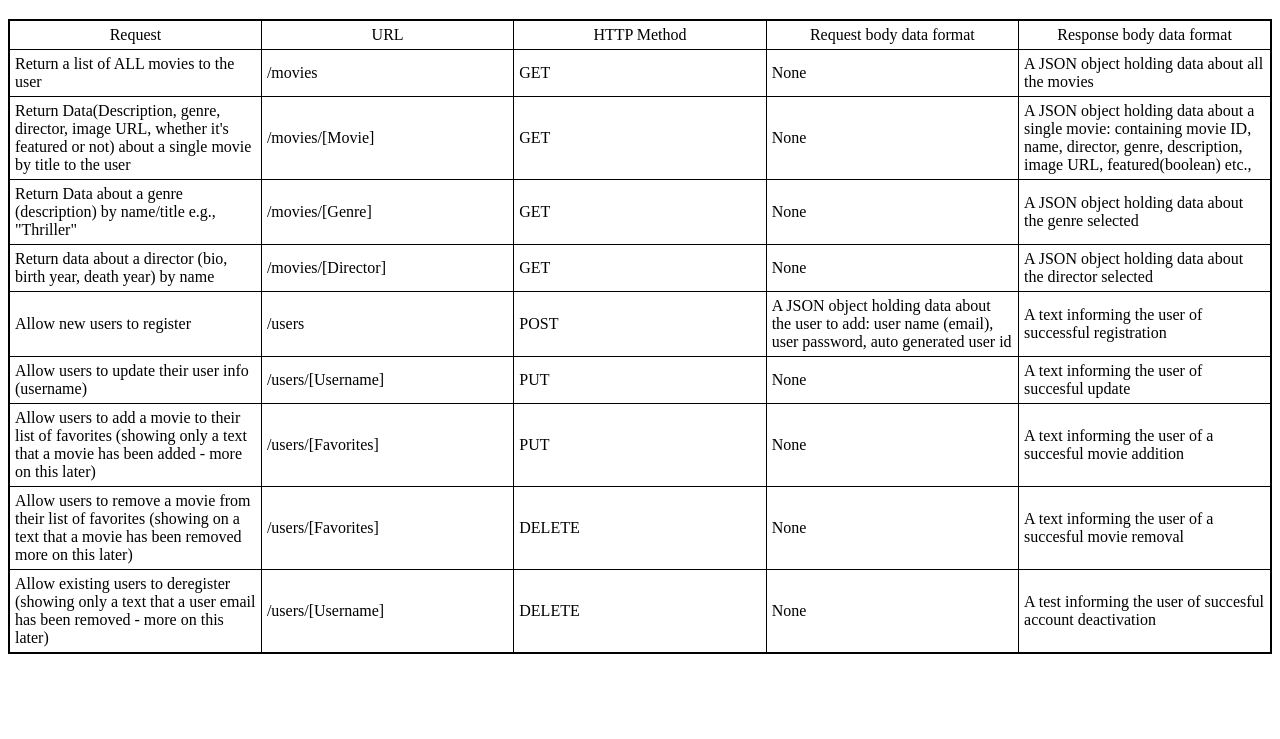
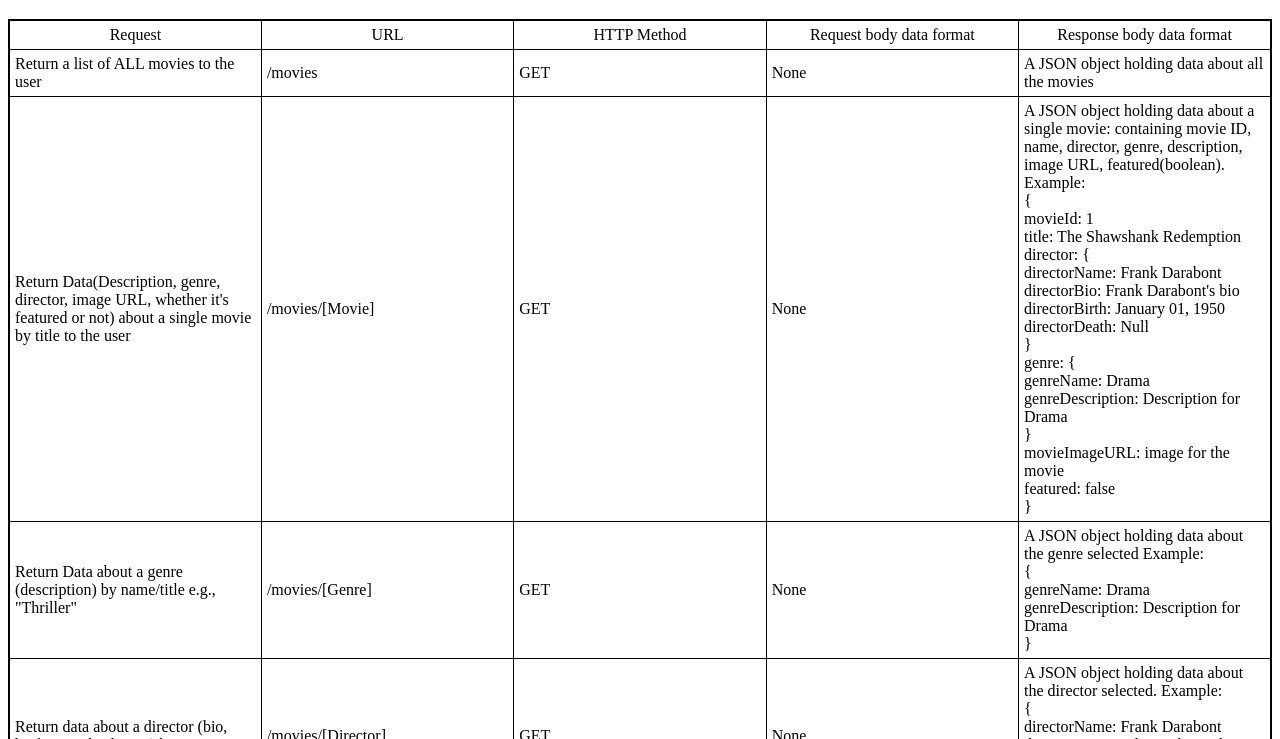
Before and after one commit to MCillo/movie_api, a website: page public/documentation.html in a window 1280 px wide. Shown: the part 61-800 px from the top of the page. Drawn offline with Linux system fonts and the light colour scheme.

Commit message:
Update documentation.html
updated Requests table

```diff
--- a/public/documentation.html
+++ b/public/documentation.html
@@ -40,30 +40,27 @@
                     <td>GET</td>
                     <td>None</td>
                     <td>A JSON object holding data about a single movie: containing movie ID, name, director, genre,
-                        description, image URL, featured(boolean) etc., </td>
+                        description, image URL, featured(boolean). Example: <br>{ <br>movieId: 1 <br>title: The Shawshank Redemption <br>director: { <br>directorName: Frank Darabont <br>directorBio: Frank Darabont's bio <br>directorBirth: January 01, 1950 <br>directorDeath: Null <br>} <br>genre: { <br> genreName: Drama <br>genreDescription: Description for Drama <br> } <br> movieImageURL: image for the movie <br>featured: false <br> } </td>
                 </tr>
                 <tr>
                     <td>Return Data about a genre (description) by name/title e.g., "Thriller"</td>
                     <td>/movies/[Genre]</td>
                     <td>GET</td>
                     <td>None</td>
-                    <td>A JSON object holding data about the genre selected</td>
+                    <td>A JSON object holding data about the genre selected Example: <br> { <br> genreName: Drama <br>genreDescription: Description for Drama <br> } </td>
                 </tr>
                 <tr>
                     <td>Return data about a director (bio, birth year, death year) by name</td>
                     <td>/movies/[Director]</td>
                     <td>GET</td>
                     <td>None</td>
-                    <td>A JSON object holding data about the director selected</td>
+                    <td>A JSON object holding data about the director selected. Example: <br> { <br>directorName: Frank Darabont <br>directorBio: Frank Darabont's bio <br>directorBirth: January 01, 1950 <br>directorDeath: Null <br>} </td>
                 </tr>
                 <tr>
                     <td>Allow new users to register</td>
                     <td>/users</td>
                     <td>POST</td>
-                    <td>A JSON object holding data about the user to add: user name (email), user password, auto
-                        generated
-                        user
-                        id</td>
+                    <td>A JSON object holding data about the user to add: Structured Like: <br>{ <br>name: Jane Doe <br>userName: JaneUserDoe <br> favorites: Pulp Fiction <br>} <br></td>
                     <td>A text informing the user of successful registration</td>
                 </tr>
                 <tr>
@@ -98,7 +95,7 @@
                     <td>/users/[Username]</td>
                     <td>DELETE</td>
                     <td>None</td>
-                    <td>A test informing the user of succesful account deactivation</td>
+                    <td>A text informing the user of succesful account deactivation</td>
                 </tr>
             </tbody>
         </table>
```
